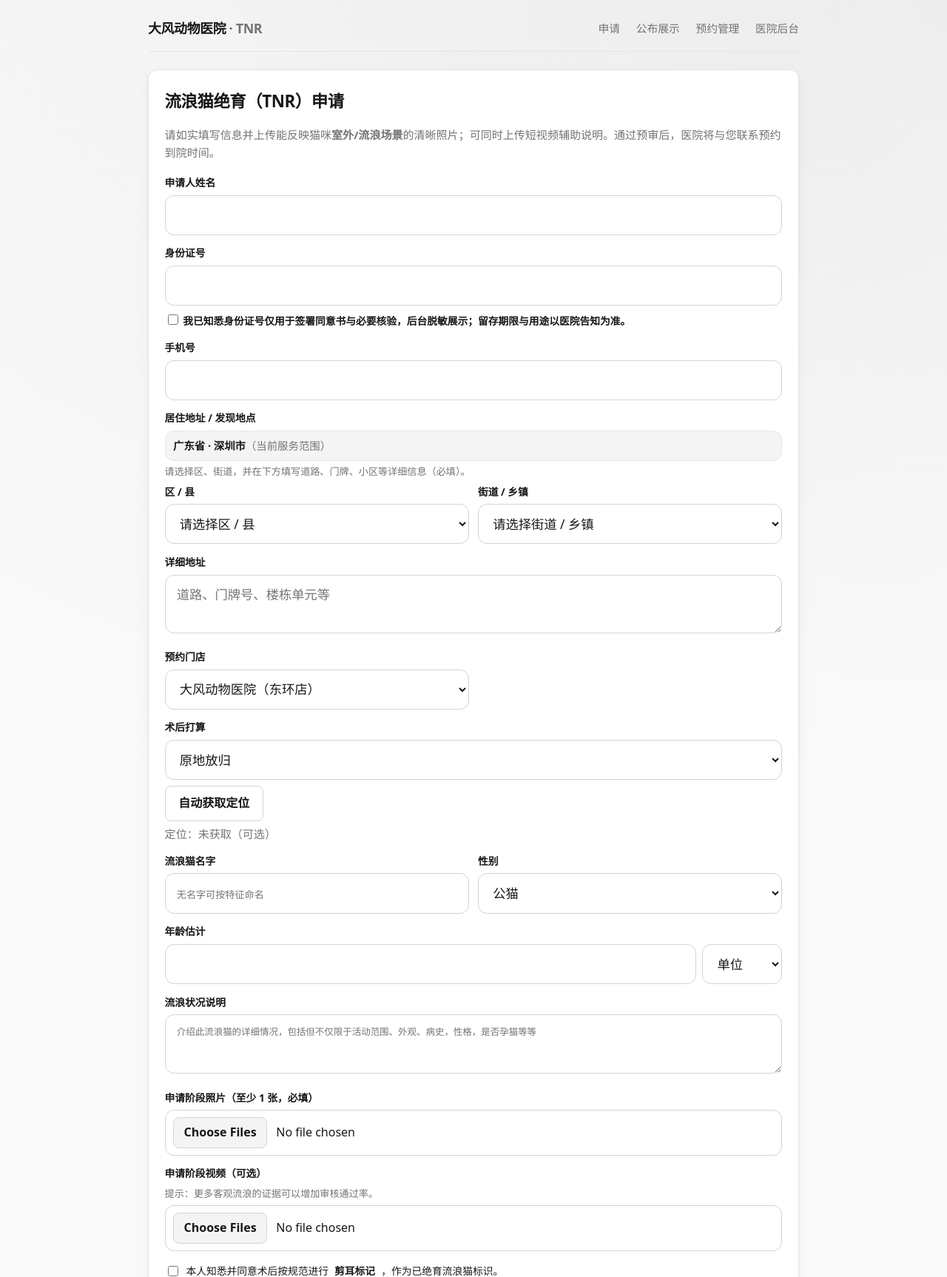
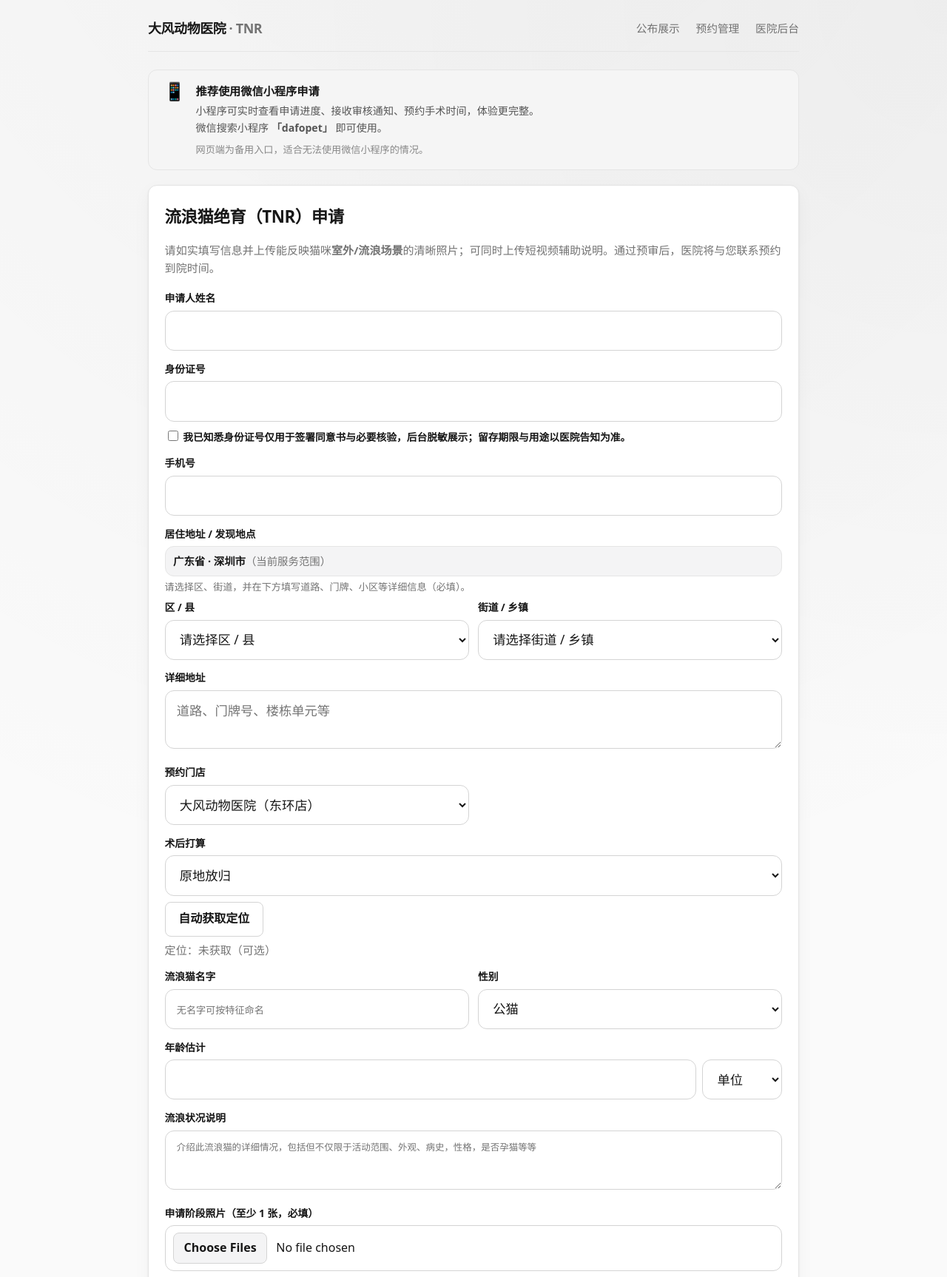
Before and after one commit to levanchic2-lang/dafopet-miniapp, a FastAPI app: page / in a window 1280 px wide. Shown: the top 1726 px of the page at 74% size. Run offline with FastAPI, Linux system fonts and the light colour scheme.

Commit message:
网页端降级为备用入口：去掉导航申请链接，申请页顶部加小程序引导

```diff
--- a/templates/apply.html
+++ b/templates/apply.html
@@ -57,6 +57,14 @@
 </style>
 {% endblock %}
 {% block body %}
+<div style="background:#f5f5f5;border:1px solid #e5e5e5;border-radius:12px;padding:1rem 1.25rem;margin-bottom:1.25rem;display:flex;align-items:flex-start;gap:0.85rem;">
+  <span style="font-size:1.5rem;line-height:1;">📱</span>
+  <div>
+    <div style="font-weight:700;font-size:0.95rem;margin-bottom:0.25rem;">推荐使用微信小程序申请</div>
+    <div style="font-size:0.88rem;color:#555;line-height:1.6;">小程序可实时查看申请进度、接收审核通知、预约手术时间，体验更完整。<br>微信搜索小程序 <strong>「dafopet」</strong> 即可使用。</div>
+    <div style="margin-top:0.5rem;font-size:0.82rem;color:#888;">网页端为备用入口，适合无法使用微信小程序的情况。</div>
+  </div>
+</div>
 <div class="card">
   <h1>流浪猫绝育（TNR）申请</h1>
   <p class="sub">请如实填写信息并上传能反映猫咪<strong>室外/流浪场景</strong>的清晰照片；可同时上传短视频辅助说明。通过预审后，医院将与您联系预约到院时间。</p>
--- a/templates/base.html
+++ b/templates/base.html
@@ -157,7 +157,6 @@
     <header class="site">
       <div class="brand">大风动物医院 <span>· TNR</span></div>
       <nav>
-        <a href="/">申请</a>
         <a href="/showcase">公布展示</a>
         <a href="/admin/appointments">预约管理</a>
         <a href="/admin">医院后台</a>
```
